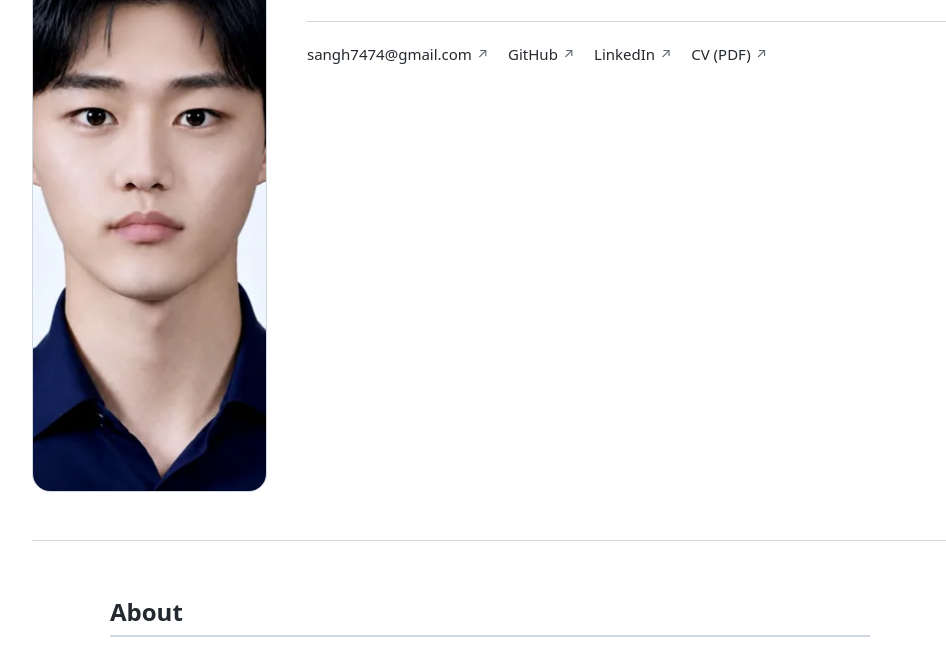
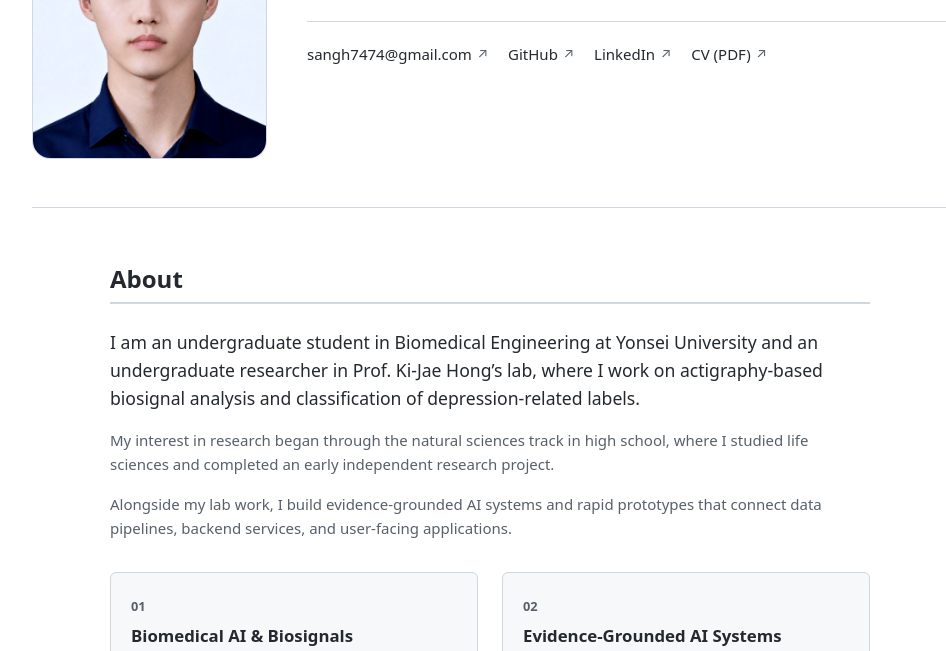
Before and after one commit to sanghyun747/sanghyun747.github.io, a plain HTML site: page index.html in a window 1280 px wide. Shown: the part 199-850 px from the top of the page, without its empty margins (150-1096 px from the left). Drawn offline with Linux system fonts and the light colour scheme.

Commit message:
Revert "Serve resized WebP profile photo with intrinsic dimensions"
This reverts commit 8f26522d8149ec5f4933d7bde80c52b9a662c40a.

```diff
--- a/index.html
+++ b/index.html
@@ -33,7 +33,7 @@
   <main id="main" class="page-shell">
     <aside class="profile-rail" aria-label="Profile summary">
       <figure class="portrait-card">
-        <img src="assets/profile-photo.webp" alt="Sanghyun Park portrait" width="470" height="627">
+        <img src="assets/profile-photo.jpeg" alt="Sanghyun Park portrait">
       </figure>
 
       <section class="identity-card" aria-labelledby="identity-title">
```
Also changed, not shown: assets/profile-photo.webp (deleted).
